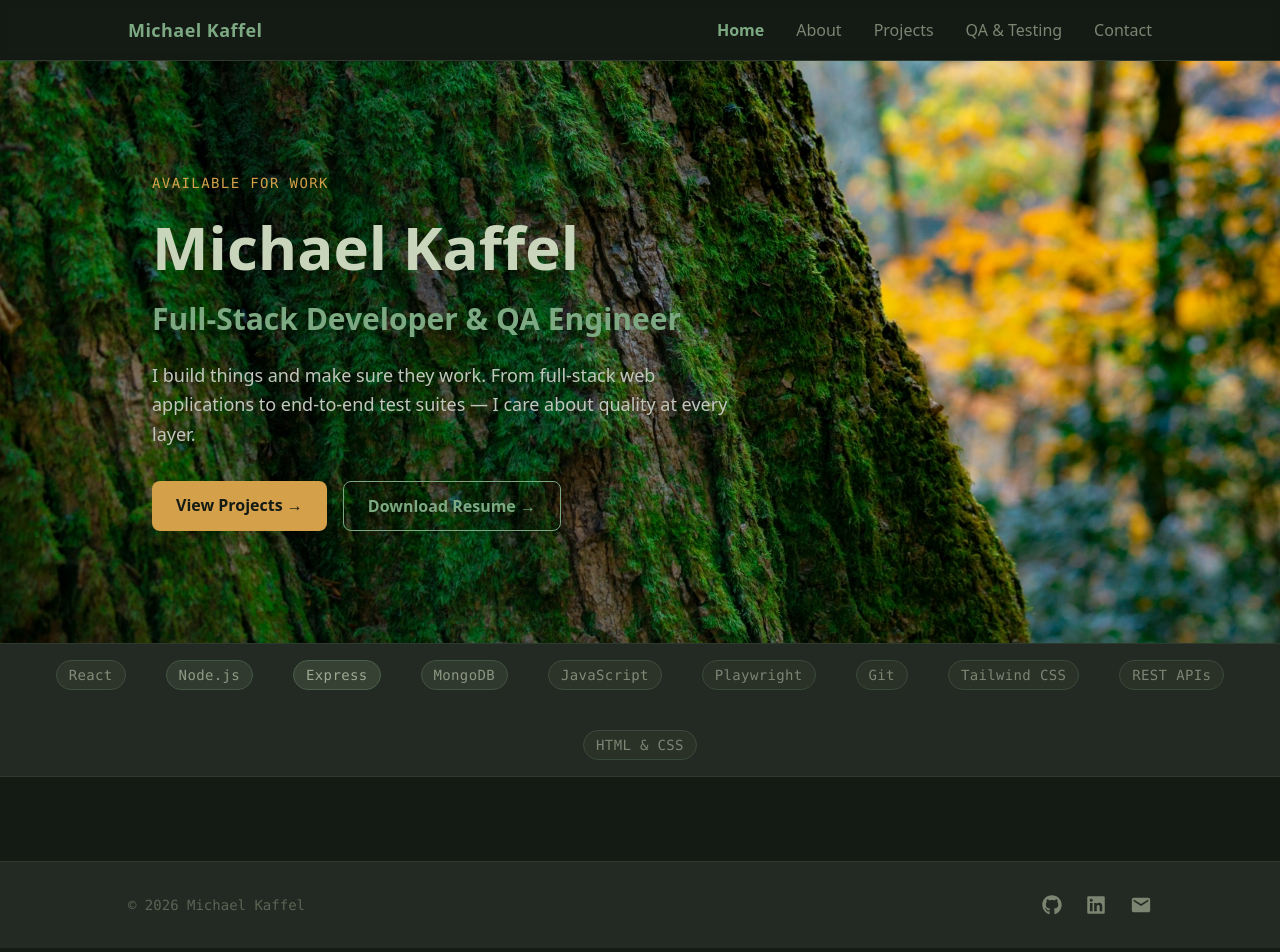
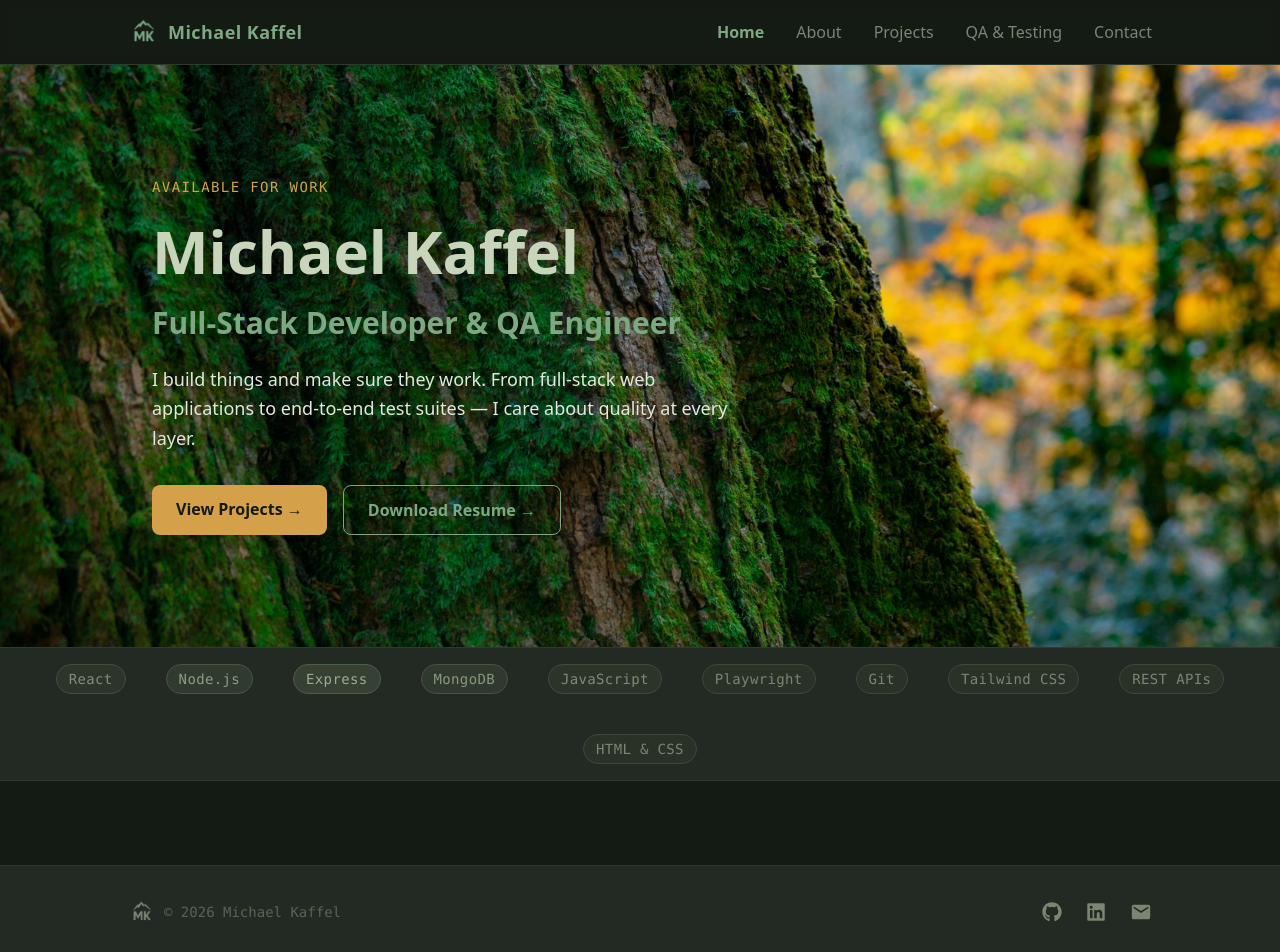
Before and after one commit to michaelkaffel/portfolio, a React (Vite) app: page / in a window 1280 px wide. Shown: the top 952 px of the page. Built offline with nearby package versions, Linux system fonts and the light colour scheme.

Commit message:
updated hero, colors, and added logo to footer and nav

```diff
--- a/src/components/Footer.jsx
+++ b/src/components/Footer.jsx
@@ -1,13 +1,18 @@
 import { FaGithub, FaLinkedin } from 'react-icons/fa';
 import { MdEmail } from 'react-icons/md'
+import Logo from '../assets/images/mk-logo.5780042f-secondary.svg'
 
 const Footer = () => {
     return (
         <footer className='bg-moss-surface border-t border-moss-border-subtle px-6 py-8'>
             <div className='max-w-5xl mx-auto flex flex-col sm:flex-row items-center justify-between gap-4'>
-                <p className='text-moss-text-muted text-sm font-mono'>
-                    © {new Date().getFullYear()} Michael Kaffel
-                </p>
+                <div className='flex items-center gap-2'>
+                    <img src={Logo} alt="MK logo" className="h-7 w-7"/>
+                    <p className='text-moss-text-muted text-sm font-mono'>
+                        © {new Date().getFullYear()} Michael Kaffel
+                    </p>
+                </div>
+
 
                 <div className='flex items-center gap-6'>
                     <a
--- a/src/components/NavBar.jsx
+++ b/src/components/NavBar.jsx
@@ -1,5 +1,7 @@
 import { useState, useEffect, useRef  } from 'react';
 import { NavLink } from 'react-router-dom';
+import Logo from '../assets/images/mk-logo-transparent-moss.svg';
+
 
 const links = [
     { to: '/', label: 'Home'},
@@ -32,8 +34,9 @@ const NavBar = () => {
     return (
         <nav ref={menuRef} className='sticky top-0 z-50 bg-moss-surface/90 backdrop-blur-sm border-b border-moss-border-subtle px-6 py-4'>
             <div className='max-w-5xl mx-auto flex items-center justify-between'>
-                <NavLink to='/' className='text-moss-green font-bold text-lg tracking-wide'>
-                    Michael Kaffel
+                <NavLink to='/' className='flex items-center gap-2'>
+                    <img src={Logo} alt="MK logo" className="h-8 w-8"/>
+                    <span className='text-moss-green font-bold text-lg tracking-wide'>Michael Kaffel</span>
                 </NavLink>
 
                 {/* Desktop links */}
--- a/src/index.css
+++ b/src/index.css
@@ -13,7 +13,7 @@
   /* Text */
   --moss-text-primary: #c8d5bb;   /* headings, primary content */
   --moss-text-secondary: #7a8572; /* body, descriptions */
-  --moss-text-tertiary: #c2c7be;
+  --moss-text-tertiary: #e3e8df;
   --moss-text-muted: #5a6454;     /* placeholders, disabled */
 
   /* Accents */
--- a/src/pages/Home.jsx
+++ b/src/pages/Home.jsx
@@ -18,7 +18,7 @@ const Home = () => {
                 style={{ backgroundImage: `url(${heroBg})` }}
             >
                 {/* Dark overlay — adjust opacity to taste */}
-                <div className='absolute inset-0 bg-moss-deep/80' />
+                <div className='absolute inset-0 bg-moss-deep/90' />
 
                 <div className='relative max-w-5xl mx-auto px-6 py-28 flex flex-col items-start gap-6'>
                     <p className='text-moss-amber font-mono text-sm tracking-widest uppercase'>
```
Also changed, not shown: src/assets/images/mk-logo-transparent-moss.svg (added), src/assets/images/mk-logo.5780042f-secondary.svg (added).
